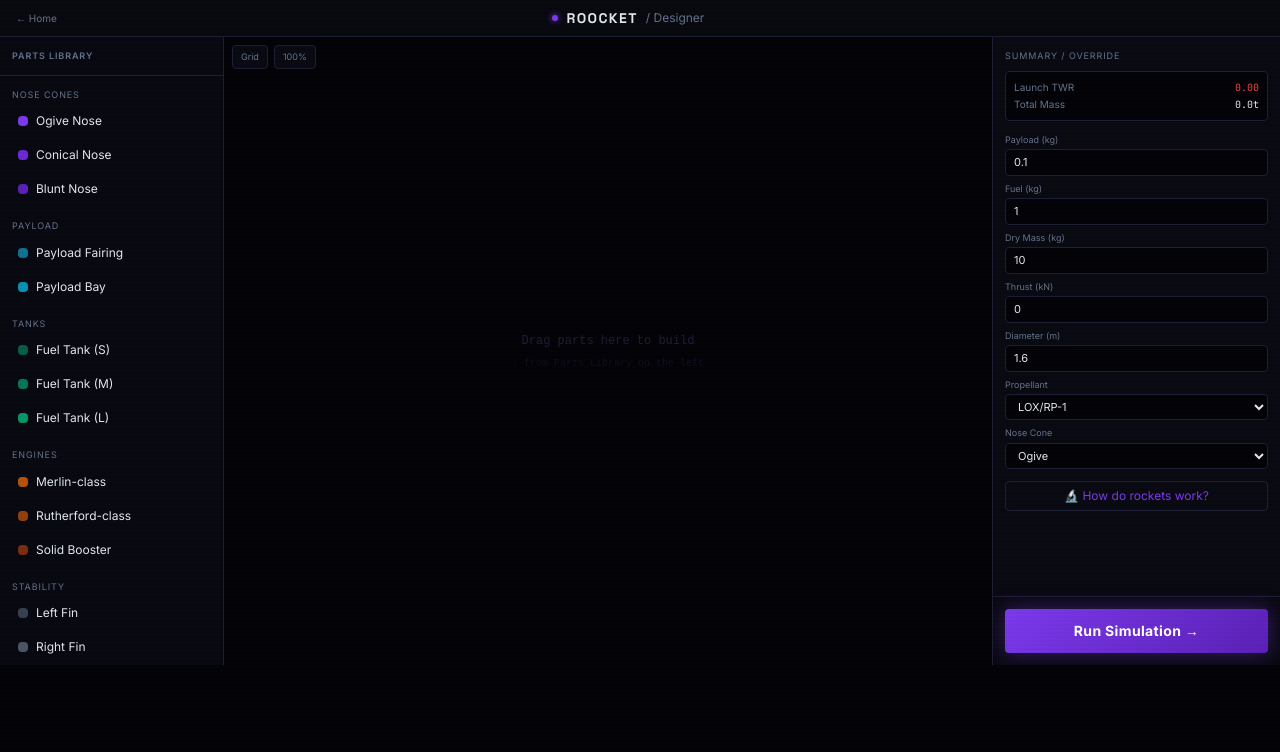
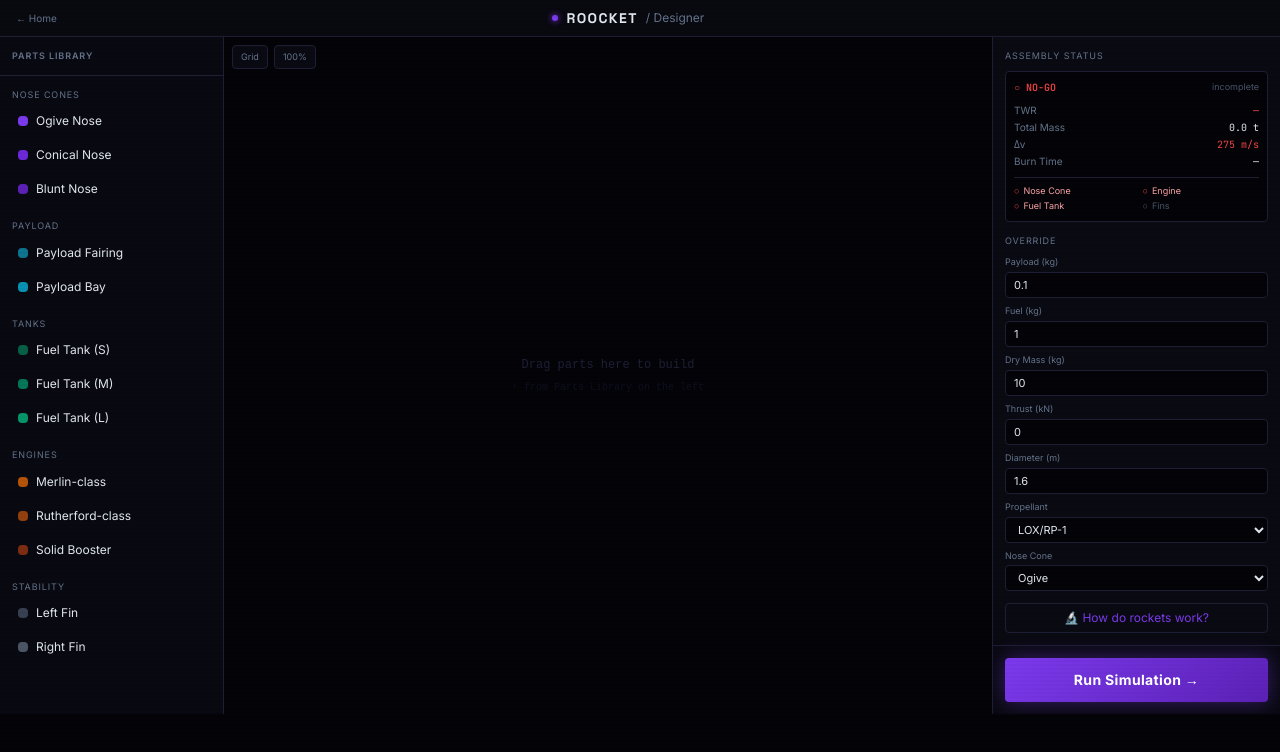
Before and after one commit to DakshSharma304/Roocket, a Next.js app in the folder rocket-sim/: page /designer in a window 1280 px wide. Shown: the top 752 px of the page. Built offline with nearby package versions, Linux system fonts and the light colour scheme.

Commit message:
Attempting to stop the cycles of failure

```diff
--- a/rocket-sim/app/components/Designer.tsx
+++ b/rocket-sim/app/components/Designer.tsx
@@ -9,6 +9,7 @@ import SciencePanel from '../science/SciencePanel';
 import type { RocketInputs } from '../physics/trajectory';
 import type { NoseConeType } from '../physics/trajectory';
 import type { PropellantType } from '../physics/propulsion';
+import { interpolatedIsp } from '../physics/propulsion';
 import { G0 } from '../physics/atmosphere';
 
 // --- Types ---
@@ -562,6 +563,10 @@ const Designer = React.forwardRef<DesignerHandle, Props>(function Designer({ onR
   };
   const totalMass = finalInputs.dryMass + finalInputs.payloadMass + finalInputs.fuelMass;
   const twr = finalInputs.thrustKN > 0 ? (finalInputs.thrustKN * 1000) / (totalMass * G0) : 0;
+  const hasNoseCone = parts.some(p => p.def.id.startsWith('nose-'));
+  const hasEngine   = parts.some(p => p.def.id.startsWith('engine-'));
+  const hasFuel     = parts.some(p => p.def.id.startsWith('tank-'));
+  const hasFins     = parts.some(p => p.def.id === 'fin-left' || p.def.id === 'fin-right');
 
   return (
     <div className="flex flex-1 overflow-hidden">
@@ -688,6 +693,10 @@ const Designer = React.forwardRef<DesignerHandle, Props>(function Designer({ onR
             twr={twr}
             totalMass={totalMass}
             onOpenScience={() => { setSciencePartId(null); setShowScience(true); }}
+            hasNoseCone={hasNoseCone}
+            hasEngine={hasEngine}
+            hasFuel={hasFuel}
+            hasFins={hasFins}
           />
         )}
 
@@ -706,14 +715,19 @@ const Designer = React.forwardRef<DesignerHandle, Props>(function Designer({ onR
 
 export default Designer;
 
-// --- Summary Panel (unchanged from original) ---
-function SummaryPanel({ derived, overrides, setOverrides, twr, totalMass, onOpenScience }: {
+// --- Summary Panel ---
+function SummaryPanel({ derived, overrides, setOverrides, twr, totalMass, onOpenScience,
+  hasNoseCone, hasEngine, hasFuel, hasFins }: {
   derived: Partial<RocketInputs>;
   overrides: Partial<RocketInputs>;
   setOverrides: (v: Partial<RocketInputs>) => void;
   twr: number;
   totalMass: number;
   onOpenScience: () => void;
+  hasNoseCone: boolean;
+  hasEngine: boolean;
+  hasFuel: boolean;
+  hasFins: boolean;
 }) {
   const fields: { key: keyof RocketInputs; label: string; unit: string }[] = [
     { key: 'payloadMass', label: 'Payload',  unit: 'kg' },
@@ -723,24 +737,87 @@ function SummaryPanel({ derived, overrides, setOverrides, twr, totalMass, onOpen
     { key: 'diameter',    label: 'Diameter', unit: 'm'  },
   ];
 
+  // Live performance estimates
+  const finalFuel      = overrides.fuelMass    ?? derived.fuelMass    ?? 0;
+  const finalDry       = overrides.dryMass     ?? derived.dryMass     ?? 10;
+  const finalPayload   = overrides.payloadMass ?? derived.payloadMass ?? 0.1;
+  const finalThrust    = (overrides.thrustKN   ?? derived.thrustKN    ?? 0) * 1000;
+  const finalPropellant = overrides.propellant ?? derived.propellant  ?? 'LOX/RP-1';
+  const isp  = interpolatedIsp(finalPropellant as PropellantType, 40000);
+  const m0   = finalDry + finalPayload + finalFuel;
+  const m1   = finalDry + finalPayload;
+  const dv   = m1 > 0 && m0 > m1 ? isp * G0 * Math.log(m0 / m1) : 0;
+  const mdot = finalThrust > 0 ? finalThrust / (isp * G0) : 0;
+  const burnTime = mdot > 0 ? finalFuel / mdot : 0;
+
+  // Status
+  const ready    = twr >= 1.3 && dv >= 4500 && hasEngine && hasFuel && hasNoseCone;
+  const caution  = !ready && twr >= 1.0 && hasEngine && hasFuel;
+  const statusColor = ready ? '#22c55e' : caution ? '#f59e0b' : '#ef4444';
+  const statusDot   = ready ? '●' : caution ? '◉' : '○';
+  const statusText  = ready ? 'GO' : caution ? 'CAUTION' : 'NO-GO';
+  const missionLabel = !hasEngine || !hasFuel ? 'incomplete'
+    : twr < 1.0   ? 'pad sitter'
+    : dv  < 2000  ? 'ballistic'
+    : dv  < 5000  ? 'suborbital likely'
+    : dv  < 8500  ? 'high suborbital'
+    : 'LEO capable';
   const twrColor = twr >= 1.3 ? '#22c55e' : twr >= 1.0 ? '#f59e0b' : '#ef4444';
+  const dvColor  = dv  >= 8000 ? '#22c55e' : dv  >= 4000 ? '#f59e0b' : '#ef4444';
 
   return (
     <div className="p-3 flex-1 overflow-y-auto">
-      <h3 className="text-[9px] uppercase tracking-widest text-[#64748b] mb-2">Summary / Override</h3>
+      <h3 className="text-[9px] uppercase tracking-widest text-[#64748b] mb-2">Assembly Status</h3>
 
-      {totalMass > 0 && (
-        <div className="mb-3 p-2 rounded border" style={{ background: '#040408', borderColor: '#1e1e35' }}>
-          <div className="flex justify-between text-[10px]">
-            <span className="text-[#64748b]">Launch TWR</span>
-            <span className="font-mono" style={{ color: twrColor }}>{twr.toFixed(2)}</span>
-          </div>
-          <div className="flex justify-between text-[10px] mt-0.5">
-            <span className="text-[#64748b]">Total Mass</span>
-            <span className="font-mono text-[#e2e8f0]">{(totalMass / 1000).toFixed(1)}t</span>
-          </div>
+      {/* Live status card — always visible once any part is placed */}
+      <div className="mb-3 p-2 rounded border" style={{ background: '#040408', borderColor: '#1e1e35' }}>
+        {/* Header row */}
+        <div className="flex items-center justify-between mb-2">
+          <span className="text-[10px] font-mono font-semibold" style={{ color: statusColor }}>
+            {statusDot} {statusText}
+          </span>
+          <span className="text-[9px] text-[#475569]">{missionLabel}</span>
         </div>
-      )}
+
+        {/* Key metrics */}
+        <div className="flex justify-between text-[10px] mb-0.5">
+          <span className="text-[#64748b]">TWR</span>
+          <span className="font-mono" style={{ color: twrColor }}>{twr > 0 ? twr.toFixed(2) : '—'}</span>
+        </div>
+        <div className="flex justify-between text-[10px] mb-0.5">
+          <span className="text-[#64748b]">Total Mass</span>
+          <span className="font-mono text-[#e2e8f0]">{totalMass > 0 ? `${(totalMass / 1000).toFixed(1)} t` : '—'}</span>
+        </div>
+        <div className="flex justify-between text-[10px] mb-0.5">
+          <span className="text-[#64748b]">Δv</span>
+          <span className="font-mono" style={{ color: dvColor }}>{dv > 0 ? `${Math.round(dv).toLocaleString()} m/s` : '—'}</span>
+        </div>
+        <div className="flex justify-between text-[10px] mb-2">
+          <span className="text-[#64748b]">Burn Time</span>
+          <span className="font-mono text-[#e2e8f0]">{burnTime > 0 ? `${Math.round(burnTime)} s` : '—'}</span>
+        </div>
+
+        {/* Component checklist */}
+        <div className="grid grid-cols-2 gap-x-3 gap-y-0.5 pt-1.5" style={{ borderTop: '1px solid #1e1e35' }}>
+          {([
+            { label: 'Nose Cone', ok: hasNoseCone, req: true },
+            { label: 'Engine',    ok: hasEngine,   req: true },
+            { label: 'Fuel Tank', ok: hasFuel,     req: true },
+            { label: 'Fins',      ok: hasFins,     req: false },
+          ] as { label: string; ok: boolean; req: boolean }[]).map(({ label, ok, req }) => (
+            <div key={label} className="flex items-center gap-1">
+              <span className="text-[9px]" style={{ color: ok ? '#22c55e' : req ? '#ef4444' : '#475569' }}>
+                {ok ? '●' : '○'}
+              </span>
+              <span className="text-[9px]" style={{ color: ok ? '#94a3b8' : req ? '#fca5a5' : '#475569' }}>
+                {label}
+              </span>
+            </div>
+          ))}
+        </div>
+      </div>
+
+      <h3 className="text-[9px] uppercase tracking-widest text-[#64748b] mb-2">Override</h3>
 
       <style>{`.sum-input { width: 100%; background: #040408; border: 1px solid #1e1e35; color: #e2e8f0; font-size: 11px; padding: 4px 8px; border-radius: 4px; outline: none; } .sum-input:focus { border-color: #7c3aed; }`}</style>
 
--- a/rocket-sim/app/physics/maxq.ts
+++ b/rocket-sim/app/physics/maxq.ts
@@ -13,5 +13,5 @@ export function dynamicPressure(altitudeM: number, velocityMs: number): number {
   return 0.5 * density * velocityMs * velocityMs;
 }
 
-export const MAX_Q_WARNING = 45000;   // ~45 kPa — Falcon 9 Max Q is ~35-50 kPa
-export const MAX_Q_FATAL   = 110000;  // ~110 kPa — structural limit with safety margin
+export const MAX_Q_WARNING = 50000;   // ~50 kPa — Falcon 9 peaks at 35–50 kPa
+export const MAX_Q_FATAL   = 150000;  // ~150 kPa — high-margin structural failure threshold
--- a/rocket-sim/app/physics/trajectory.ts
+++ b/rocket-sim/app/physics/trajectory.ts
@@ -66,9 +66,9 @@ export function runSimulation(inputs: RocketInputs): SimResult {
   const dt = 0.5;
   const maxSteps = 4000;
 
-  // Gravity turn pitch program: launch vertical, pitch to horizontal by 120km
-  const KICK_ALT = 3000;        // m — start pitching here (clear dense lower troposphere first)
-  const PITCH_END_ALT = 120000; // m — fully horizontal by here
+  // Gravity turn pitch program: launch vertical, pitch to horizontal by 80km
+  const KICK_ALT = 3000;       // m — start pitching here (clear dense lower troposphere first)
+  const PITCH_END_ALT = 80000; // m — fully horizontal by here; builds vx in thin air above 40km
 
   const launchTWR = calcTwr(thrustN, mass);
 
@@ -174,7 +174,7 @@ export function runSimulation(inputs: RocketInputs): SimResult {
     if (altitude > maxAlt) maxAlt = altitude;
     if (speed > maxVel) maxVel = speed;
 
-    if (!leoAchieved && altitude >= 200000 && vx >= 7800) leoAchieved = true;
+    if (!leoAchieved && altitude >= 160000 && vx >= 7600) leoAchieved = true;
 
     if (step % 4 === 0 || step < 20) {
       trajectory.push({ time: t, altitude, velocity: speed, vx, mass, dynamicPressure: q });
@@ -209,7 +209,7 @@ export function runSimulation(inputs: RocketInputs): SimResult {
     outcome = 'DISINTEGRATED';
   } else if (launchTWR < 1.0) {
     outcome = 'PAD_SITTER';
-  } else if (leoAchieved || (burnoutAlt >= 200000 && burnoutVx >= 7800)) {
+  } else if (leoAchieved || (burnoutAlt >= 160000 && burnoutVx >= 7600)) {
     outcome = 'LEO';
   } else if (maxAlt >= 100000) {
     outcome = 'SUBORBITAL';
```
